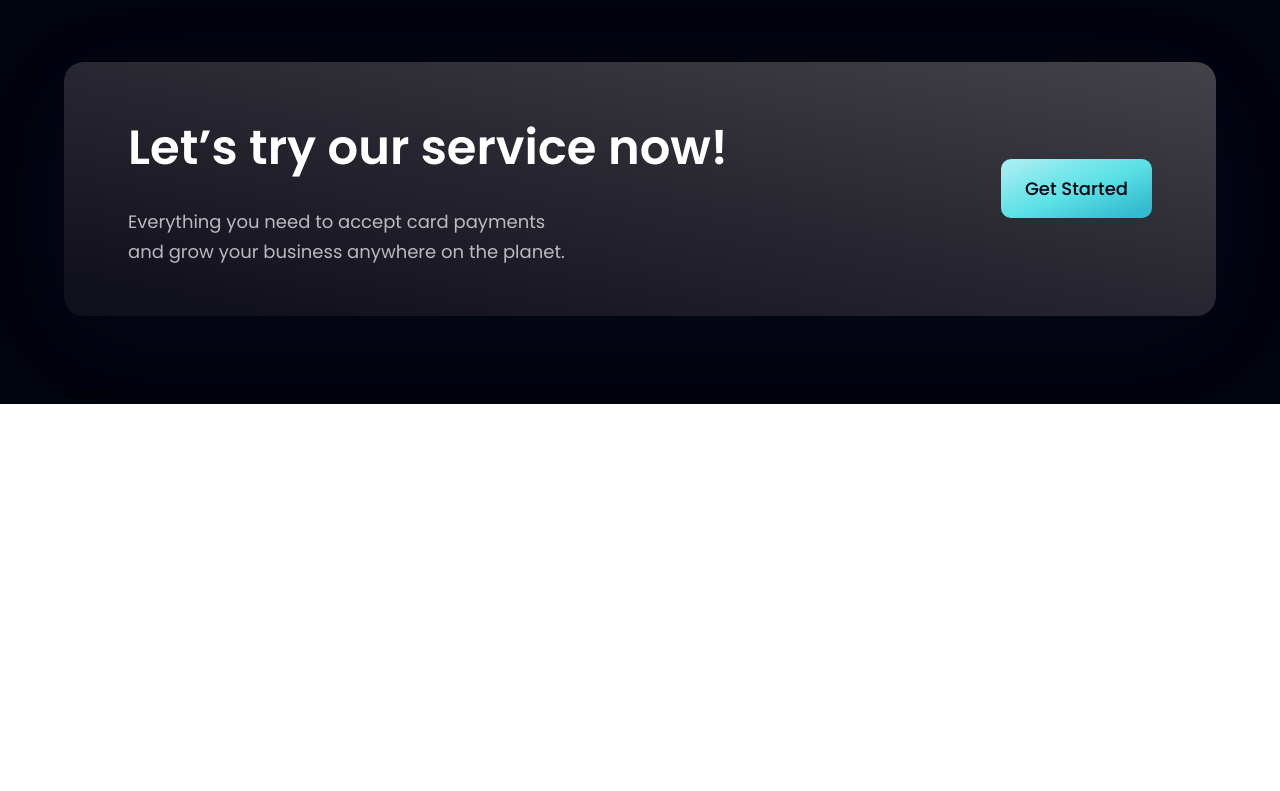
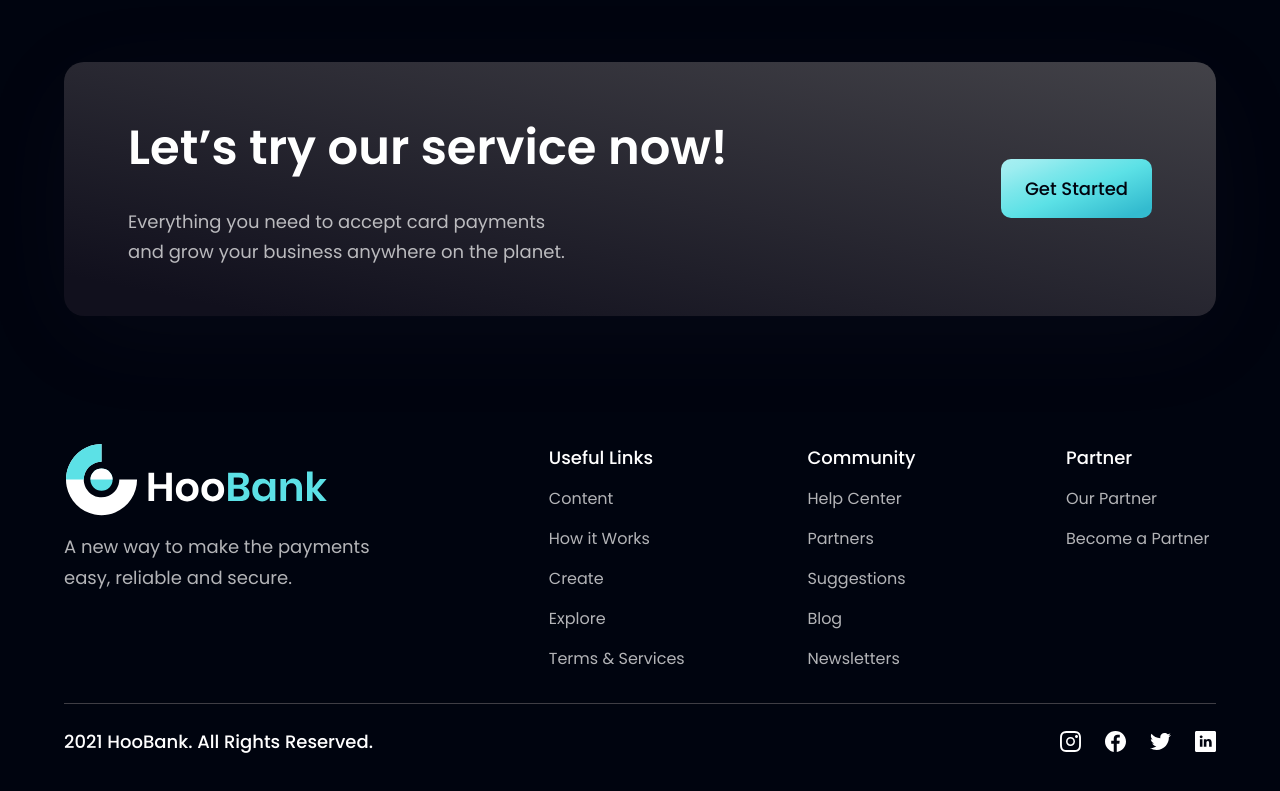
Before and after one commit to JoesephEgbenchong/HooBank-JSMastery, a React (Create React App) app: page / in a window 1280 px wide. Shown: the part 4034-4825 px from the top of the page. Before the commit the page ends 4438 px from the top, so only its background shows below. Built offline with nearby package versions, Linux system fonts and the light colour scheme.

Commit message:
Implemented Footer section

```diff
--- a/src/components/Footer.jsx
+++ b/src/components/Footer.jsx
@@ -1,7 +1,44 @@
 import React from 'react'
+import styles from '../styles'
+import { logo } from '../assets'
+import { footerLinks, socialMedia } from '../constants'
 
 export default function Footer() {
   return (
-    <div>Footer</div>
+    <section className={`${styles.flexCenter} ${styles.paddingY} flex-col`}>
+      <div className={`${styles.flexStart} md:flex-row flex-col w-full mb-8`}>
+        <div className='flex-1 flex flex-col justify-start mr-10'>
+          <img src={logo} alt='hoobank' className='w-[266px] h-[72px] object-contain' />
+          <p className={`${styles.paragraph} mt-4 max-w-[310px]`}>A new way to make the payments easy, reliable and secure.</p>
+        </div>
+
+        <div className='flex-[1.5] w-full flex flex-row justify-between flex-wrap md:mt-0 mt-10'>
+          {footerLinks.map((footerLink) => (
+            <div key={footerLink.id} className='flex flex-col ss:my-0 my-4 min-w-[150px]'>
+              <h4 className='font-poppins font-medium text-[18px] leading-[27px] text-white'>{footerLink.title}</h4>
+              <ul className='list.none mt-4'>
+                {footerLink.links.map((link, index) => (
+                  <li key={link.name} className={`font-poppins font-normal text-[16px] leading-[24px]
+                  text-dimWhite hover:text-secondary cursor-pointer ${index !== footerLink.links.length-1 ? 'mb-4' : 'mb-0'}`}>
+                    {link.name}
+                  </li>
+                ))}
+              </ul>
+            </div>
+          ))}
+        </div>
+      </div>
+
+      <div className='w-full flex justify-between items-center md:flex-row flex-col pt-6 border-t-[1px] border-t-[#3f3e45]'>
+        <p className='font-poppins font-medium text-[18px] leading-[27px] text-white'>
+          2021 HooBank. All Rights Reserved.
+        </p>
+        <div className='flex flex-row md:mt-0 mt-6'>
+          {socialMedia.map((social, index) => (
+            <img key={social.id}  src={social.icon} alt={social.id} className={`w-[21px] h-[21px] object-contain ${index !== socialMedia.length-1 ? 'mr-6' : 'mr-0'} cursor-pointer`}/>
+          ))}
+        </div>
+      </div>
+    </section>
   )
 }
```
